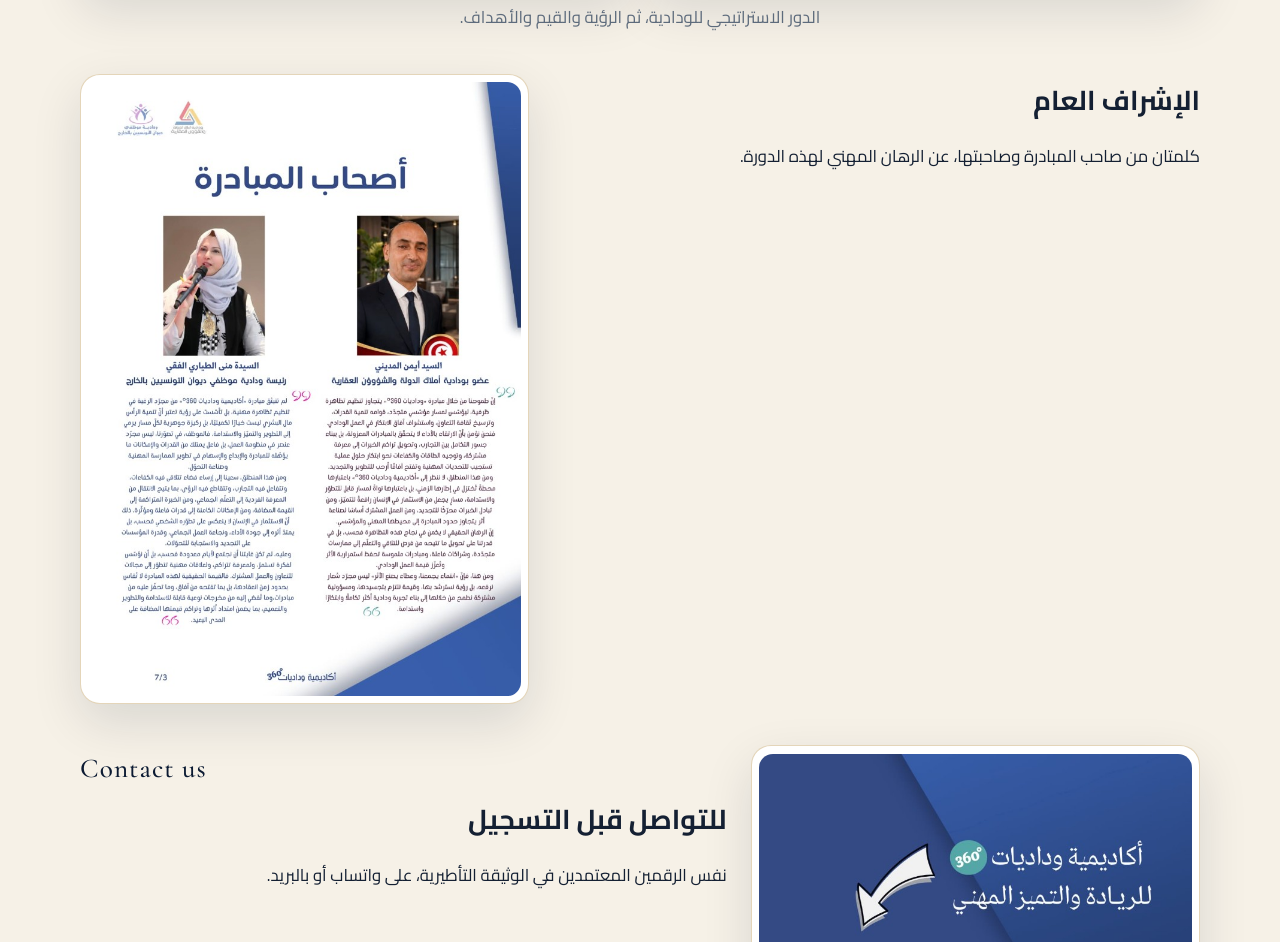
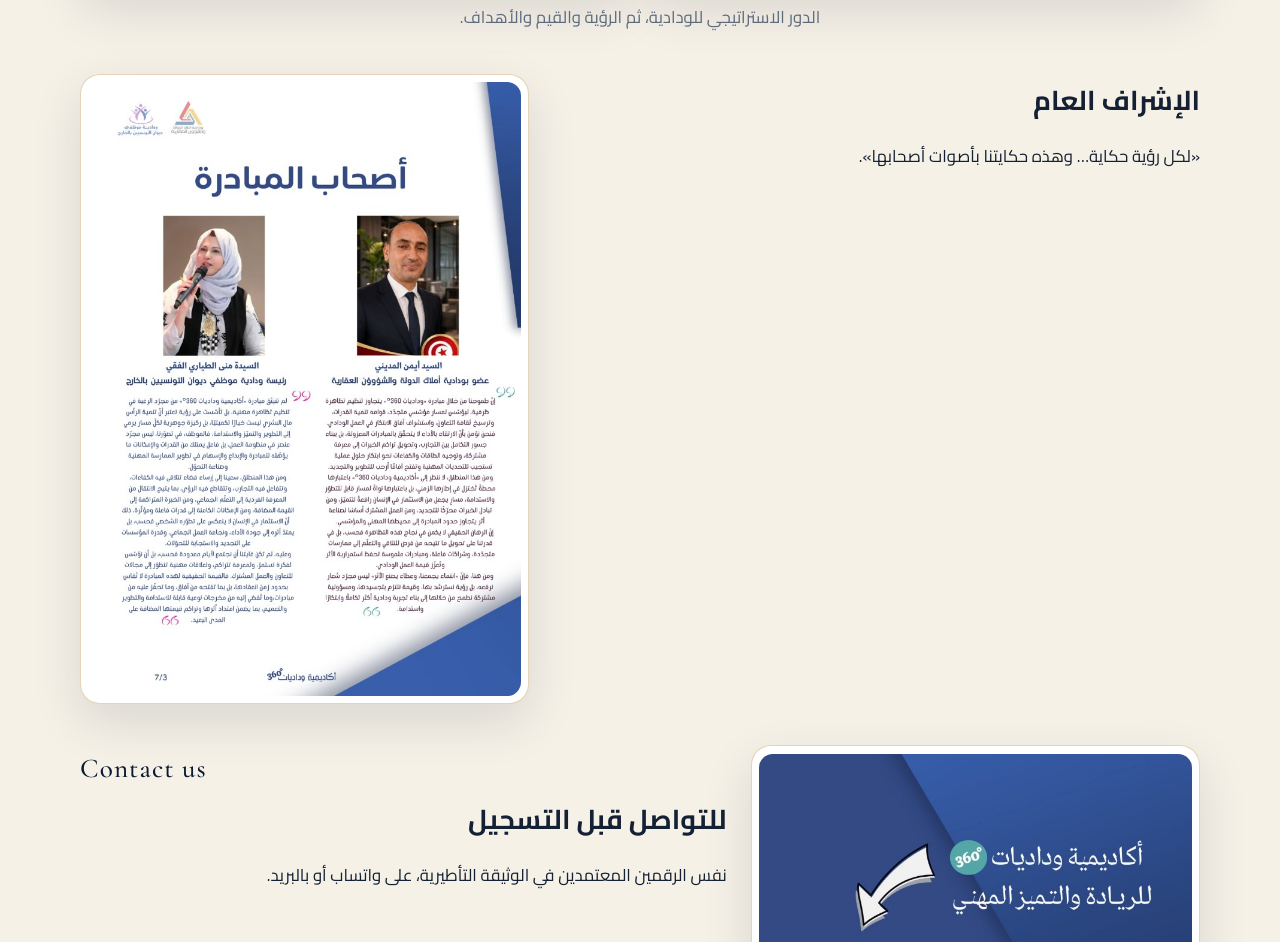
Before and after one commit to anassaaid/widadiat360, a plain HTML site: page index.html in a window 1280 px wide. Shown: the part 5074-6016 px from the top of the page. Drawn offline with nearby package versions, Linux system fonts and the light colour scheme.

Commit message:
ajoute la phrase sur le recit de la vision

```diff
--- a/index.html
+++ b/index.html
@@ -167,7 +167,7 @@
         <div class="feature feature-flip">
           <div>
             <h3>الإشراف العام</h3>
-            <p>كلمتان من صاحب المبادرة وصاحبتها، عن الرهان المهني لهذه الدورة.</p>
+            <p>«لكل رؤية حكاية… وهذه حكايتنا بأصوات أصحابها».</p>
           </div>
           <button class="shot" type="button" data-full="assets/brochure/initiateurs.jpg">
             <img src="assets/brochure/initiateurs.jpg" alt="السيد أيمن المديني والسيدة منى الطياري الفقي" loading="lazy">
```
